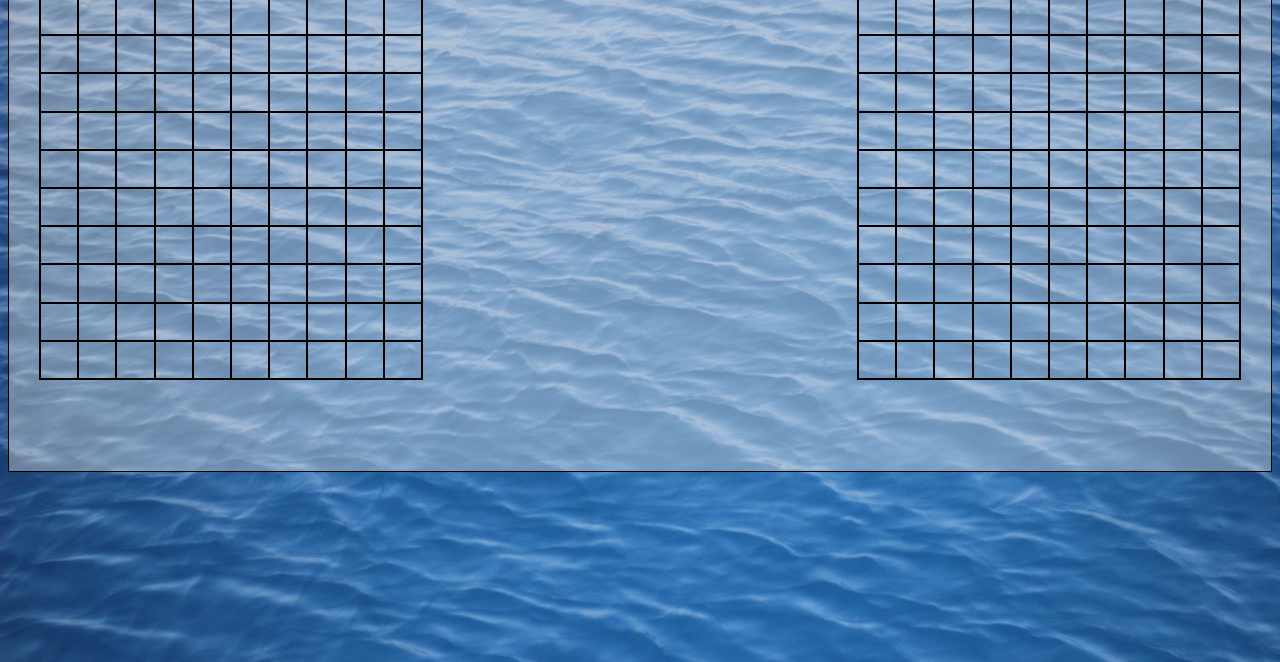
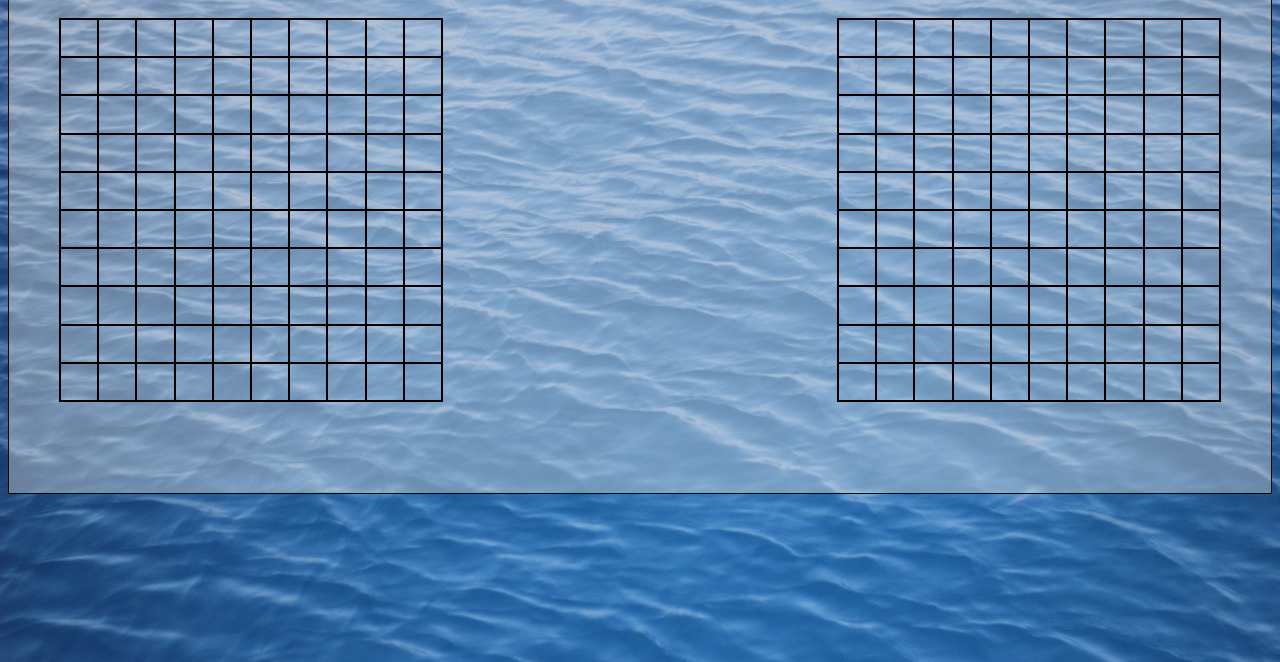
Before and after one commit to briandhus/battleship, a website: page index.html in a window 1280 px wide. Shown: the part 138-800 px from the top of the page. Drawn offline with Linux system fonts and the light colour scheme; files that its build step writes are made by us from their sources.

Commit message:
Change spacing of divs and container

```diff
--- a/styles.css
+++ b/styles.css
@@ -5,6 +5,7 @@ body {
 }
 
 #container {
+  margin-top: 30px;
   height: 600px;
   border: 1px solid black;
   background-color: rgba(226, 226, 226, 0.4);
@@ -27,11 +28,11 @@ td {
 }
 
 #board_one {
-  margin-left: 30px;
+  margin-left: 50px;
 }
 
 #board_two {
-  margin-right: 30px;
+  margin-right: 50px;
 }
 
 table {
```
